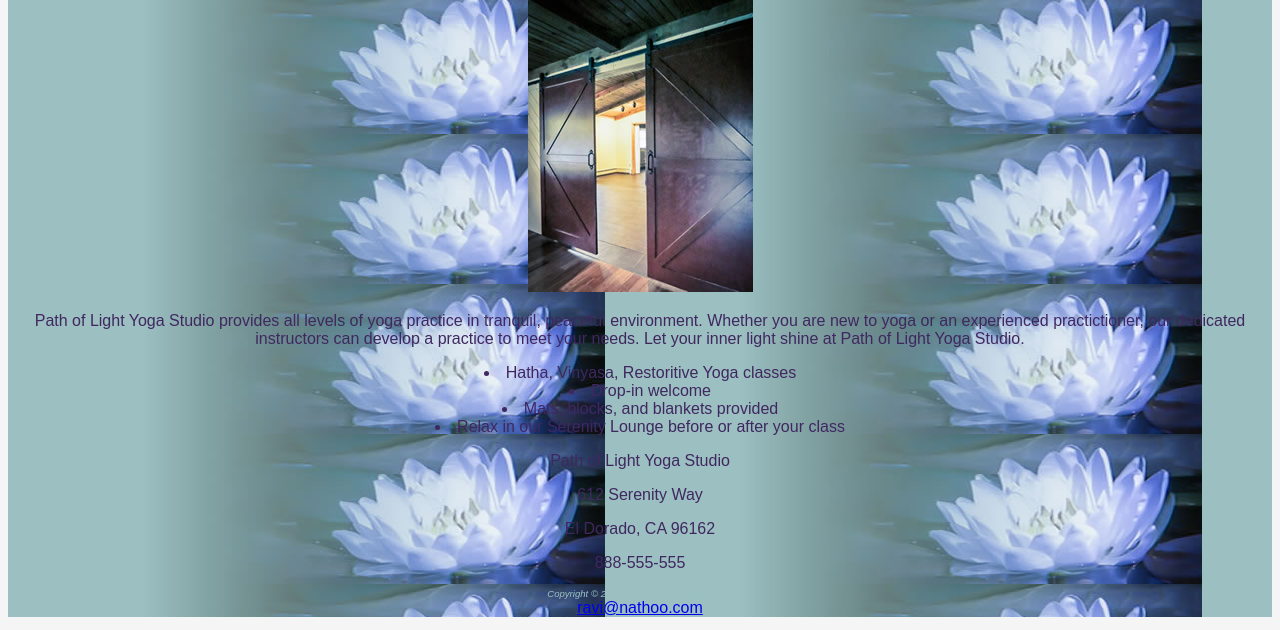
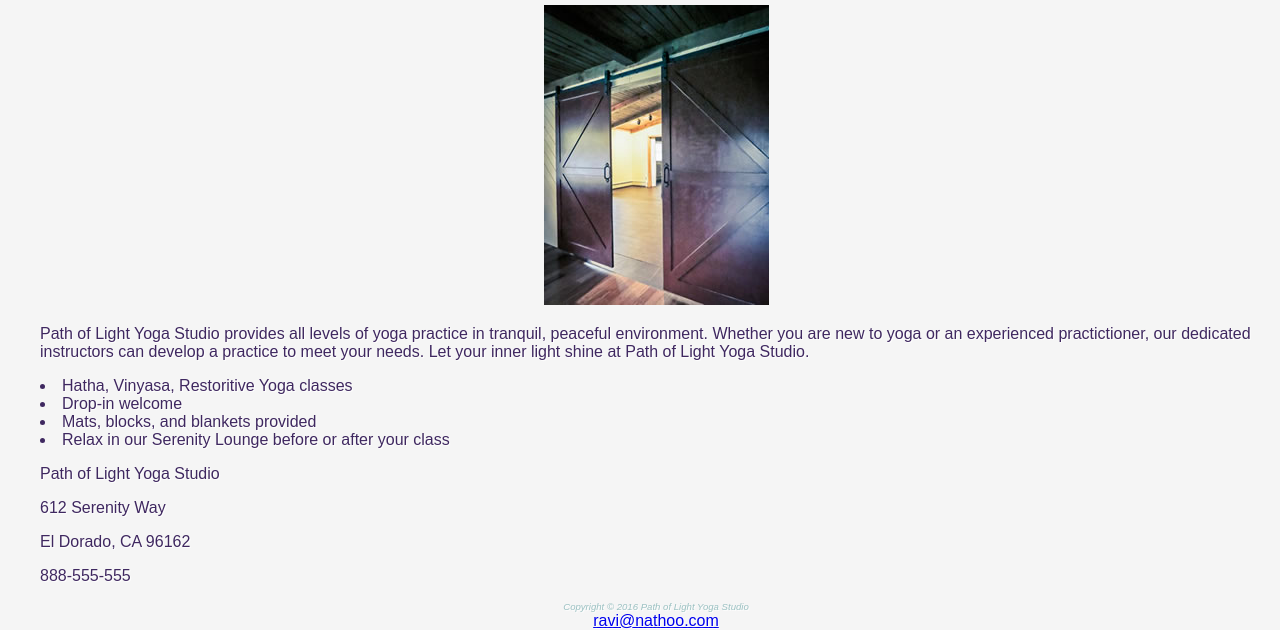
Before and after one commit to Ravi2k71/PLYS-Website, a plain HTML site: page index.html in a window 1280 px wide. Shown: the part 337-967 px from the top of the page. Drawn offline with Linux system fonts and the light colour scheme.

Commit message:
in line css

```diff
--- a/index.html
+++ b/index.html
@@ -1,7 +1,43 @@
 <!DOCTYPE html>
 <html lang="en">
 <header>
-  <link href="yoga.css" rel="stylesheet">
+<style>
+body  { background-color: #F5F5F5;
+    color: #3f2860;
+    font-family: Arial, Verdana, sans-serif;
+    text-align: left; }
+
+
+    header  { background-color: #9BC1C2;
+    text-align: center;
+    background-image: url(lilyheader.jpg);
+    background-position: right;
+    background-repeat: no-repeat;
+    height: 80px;
+    padding-top: 5px;
+    padding-left: 2em;
+    text-shadow: 1px 1px 1px #FFF; }
+
+
+    h1 { line-height:  200px; }
+
+
+    nav { font-weight: bold; text-align: center; }
+    nav a { text-decoration: none; }
+
+    main { text-align: left; }
+
+    ul   { font-weight: bold; }
+
+    footer { color: #9BC1C2;
+        font-size: .60em;
+        font-style: italic;
+     text-align: center; }
+
+    .studio {font-style: italic;}
+
+    #wrapper {width: 80%; margin-right: auto; margin-left: auto;}
+</style>
 <h1><strong>Path of Light Yoga Studio</strong></h1>
 <nav>
 <a href="index.html">Home</a> &nbsp;
@@ -13,7 +49,7 @@
 
 <h2><strong>Find Your Inner Light</strong></h2>
 <body>
-<img src="yogadoor.jpg">
+<img src="yogadoor.jpg" alt="yogadoor">
 </body>
 <main>
   <p>Path of Light Yoga Studio provides all levels of yoga practice in tranquil, peaceful
@@ -40,5 +76,4 @@
   </footer>
   <a href="https://youtu.be/QwLvrnlfdNo?si=Iz_3aKQUGV8ynKbl">ravi@nathoo.com
 </header>
-<link href="yoga.css" rel="stylesheet">
 </html>
--- a/yoga.css
+++ /dev/null
@@ -1,26 +0,0 @@
-body  { background-color: #F5F5F5;
-    color: #3f2860;
-    font-family: Arial, Verdana, sans-serif; }
-
-
-    header  { background-color: #9BC1C2;
-    text-align: center;
-    background-image: url(lilyheader.jpg);}
-
-
-    h1 { line-height:  200px; }
-
-
-    nav {font-weight: bold; text-align: center;}
-    nav a { text-decoration: none; }
-
-    ul   { font-weight: bold; }
-
-    footer { color: #9BC1C2;
-        font-size: .60em;
-        font-style: italic;
-     text-align: center; }
-
-    .studio {font-style: italic;}
-
-    #wrapper {width: 80%; margin-right: auto; margin-left: auto;}
```
